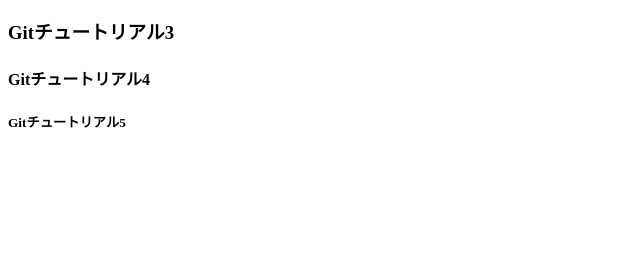
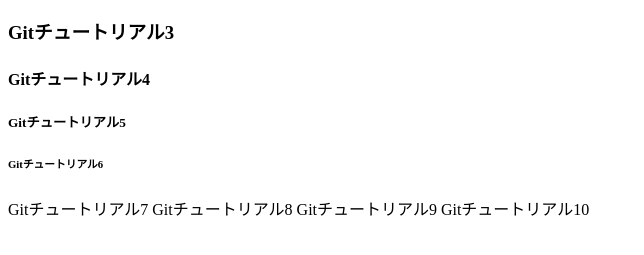
Before and after one commit to oTakahashiHc/git_tutorial, a plain HTML site: page index.html in a window 1280 px wide. Shown: the part 113-368 px from the top of the page, without its empty margins (0-644 px from the left). Drawn offline with Linux system fonts and the light colour scheme.

Commit message:
2022/5/6 commit2

```diff
--- a/index.html
+++ b/index.html
@@ -3,3 +3,8 @@
 <h3>Gitチュートリアル3</h3>
 <h4>Gitチュートリアル4</h4>
 <h5>Gitチュートリアル5</h5>
+<h6>Gitチュートリアル6</h6>
+<h7>Gitチュートリアル7</h7>
+<h8>Gitチュートリアル8</h8>
+<h9>Gitチュートリアル9</h9>
+<h10>Gitチュートリアル10</h10>
```
